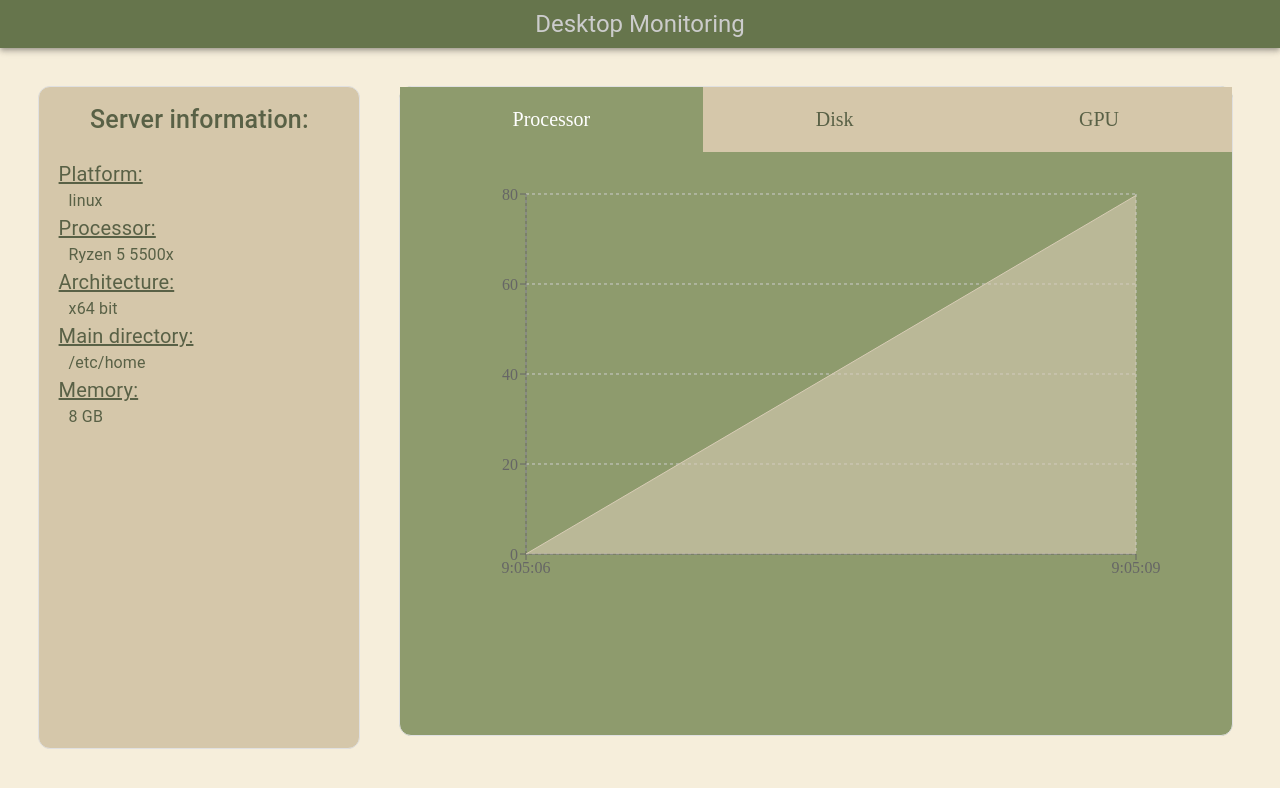
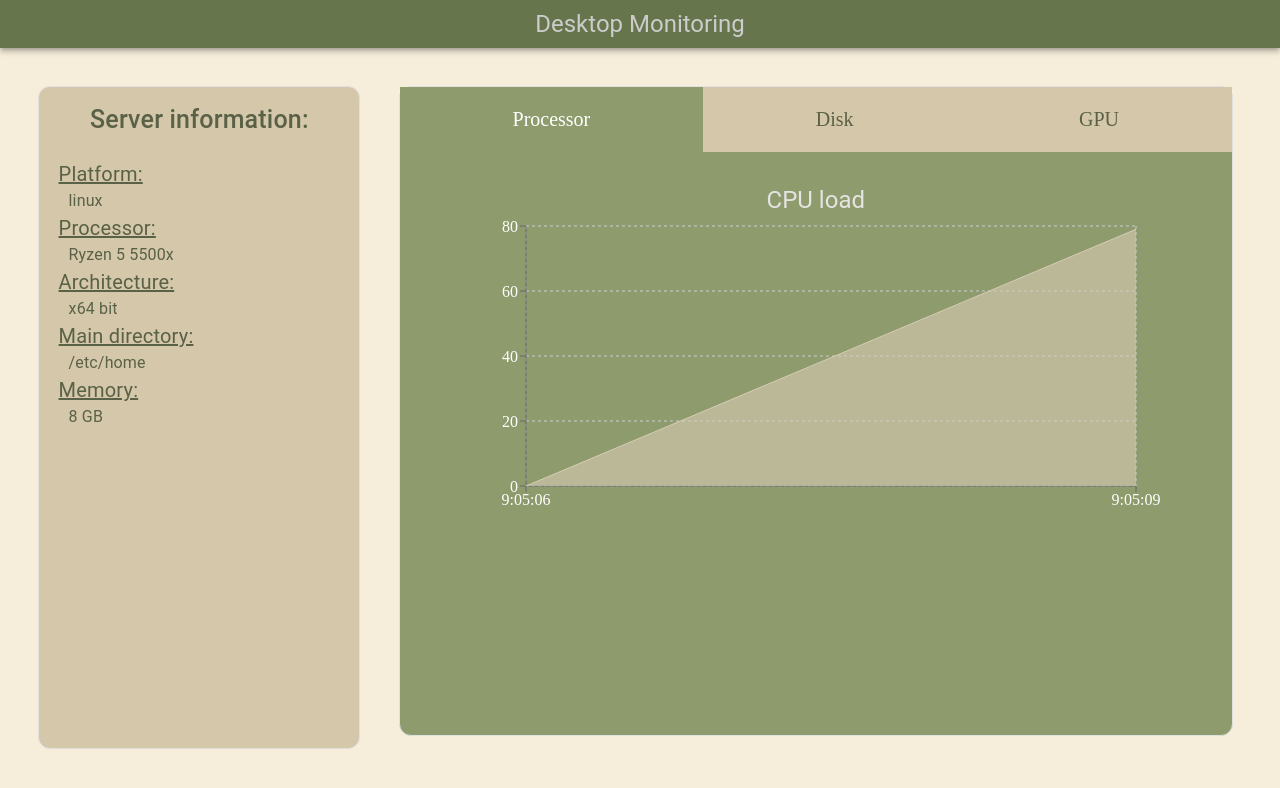
Before and after one commit to Brykl/Client-monitoring-server, a React (Vite) app in the folder client/: page / in a window 1280 px wide. Shown: the top 788 px of the page. Built offline with nearby package versions, Linux system fonts and the light colour scheme.

Commit message:
set up color for diagrams

```diff
--- a/client/src/pages/component_main/DiskContent.tsx
+++ b/client/src/pages/component_main/DiskContent.tsx
@@ -2,7 +2,7 @@ import { Box, Typography } from "@mui/material";
 import { useState } from "react";
 import { PieChart, Pie, Cell } from "recharts";
 
-const COLORS = ["#0088FE", "#00C49F"];
+const COLORS = ["#d5c7aa", "#00C49F"];
 
 const RADIAN = Math.PI / 180;
 const renderCustomizedLabel = ({
@@ -61,7 +61,7 @@ export default function DiskContent() {
 
       {/* Дополнительные блоки */}
       <Box sx={{ marginTop: 2 }}>
-        <Box sx={{display: 'flex'}}><Box sx={{height: '10px', width: '10px', backgroundColor:"#0088FE", marginTop: 0.8, marginLeft: 20, marginRight: 0.5}}></Box><Typography>Using space</Typography></Box>
+        <Box sx={{display: 'flex'}}><Box sx={{height: '10px', width: '10px', backgroundColor:"#d5c7aa", marginTop: 0.8, marginLeft: 20, marginRight: 0.5}}></Box><Typography>Used space</Typography></Box>
         <Box sx={{display: 'flex'}}><Box sx={{height: '10px', width: '10px', backgroundColor:"#00C49F", marginTop: 0.8, marginLeft: 20, marginRight: 0.5}}></Box><Typography>Free space</Typography></Box>
       </Box>
     </Box>
--- a/client/src/pages/component_main/ProcessorContant.tsx
+++ b/client/src/pages/component_main/ProcessorContant.tsx
@@ -1,4 +1,4 @@
-import { Box } from "@mui/material";
+import { Box, Typography } from "@mui/material";
 import { useEffect, useState } from "react";
 import { AreaChart, Line, CartesianGrid, XAxis, YAxis, Tooltip, Area, Legend, ResponsiveContainer } from 'recharts';
 
@@ -22,7 +22,7 @@ const ProcessorContent = () => {
     const formatedTime = getNewTime.getHours() + ':' + (getNewTime.getMinutes() < 10 ? "0" + getNewTime.getMinutes(): getNewTime.getMinutes()) + ':' + (getNewTime.getSeconds() < 10 ? "0" + getNewTime.getSeconds(): getNewTime.getSeconds());
             setData((prevData) => [
                 ...prevData,
-                { time: `${formatedTime}`, load: Math.random() * 100 },
+                { time: formatedTime, load: Math.floor( Math.random() * 100)  },
             ]);
         }, 3000);
 
@@ -32,7 +32,7 @@ const ProcessorContent = () => {
     const processorChart = (
         <AreaChart
       width={700}
-      height={400}
+      height={300}
       data={data}
       margin={{
         top: 10,
@@ -42,8 +42,8 @@ const ProcessorContent = () => {
       }}
     >
       <CartesianGrid strokeDasharray="3 3" />
-      <XAxis dataKey="time" />
-      <YAxis />
+      <XAxis dataKey="time" tick={{ fill: "#ffff" }}/>
+      <YAxis tick={{ fill: "#ffff" }}/>
       <Tooltip />
       <Area type="monotone" dataKey="load" stroke="#d8ccb5" fill="#d8ccb5" />
     </AreaChart>
@@ -51,7 +51,8 @@ const ProcessorContent = () => {
 
     return (
         <>
-        <Box sx={{height: '100%', width: '100%', display: 'flex', justifyContent: 'center', alignItems: 'center', marginTop: 4}}>
+        <Box sx={{height: '100%', width: '100%', display: 'flex', flexDirection: 'column', justifyContent: 'center', alignItems: 'center', marginTop: 4}}>
+            <Typography variant="h5">CPU load</Typography>
             <Box>
                 {processorChart}
             </Box>
```
